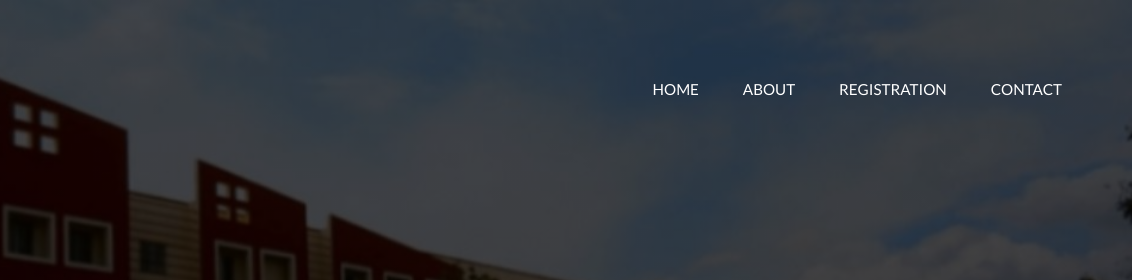
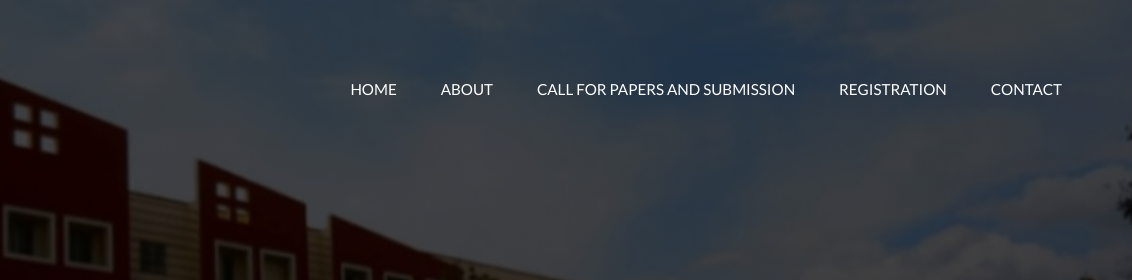
Before and after one commit to VishalRaja1207/icact2023, a plain HTML site: page contact.html in a window 1280 px wide. Shown: the top 280 px of the page, 148-1280 px from the left. Drawn offline with nearby package versions, Linux system fonts and the light colour scheme.

Commit message:
Update contact.html

```diff
--- a/contact.html
+++ b/contact.html
@@ -46,6 +46,7 @@
                 <ul class="main-nav js--main-nav">
                     <li><a href="index.html">Home</a></li>
                     <li><a href="about.html">About</a></li>
+          	    <li><a href="callforpapers.html">Call for Papers and Submission</a></li>
                     <li><a href="register.html">Registration</a></li>
                     <li><a href="contact.html">Contact</a></li>
                 </ul>
```
